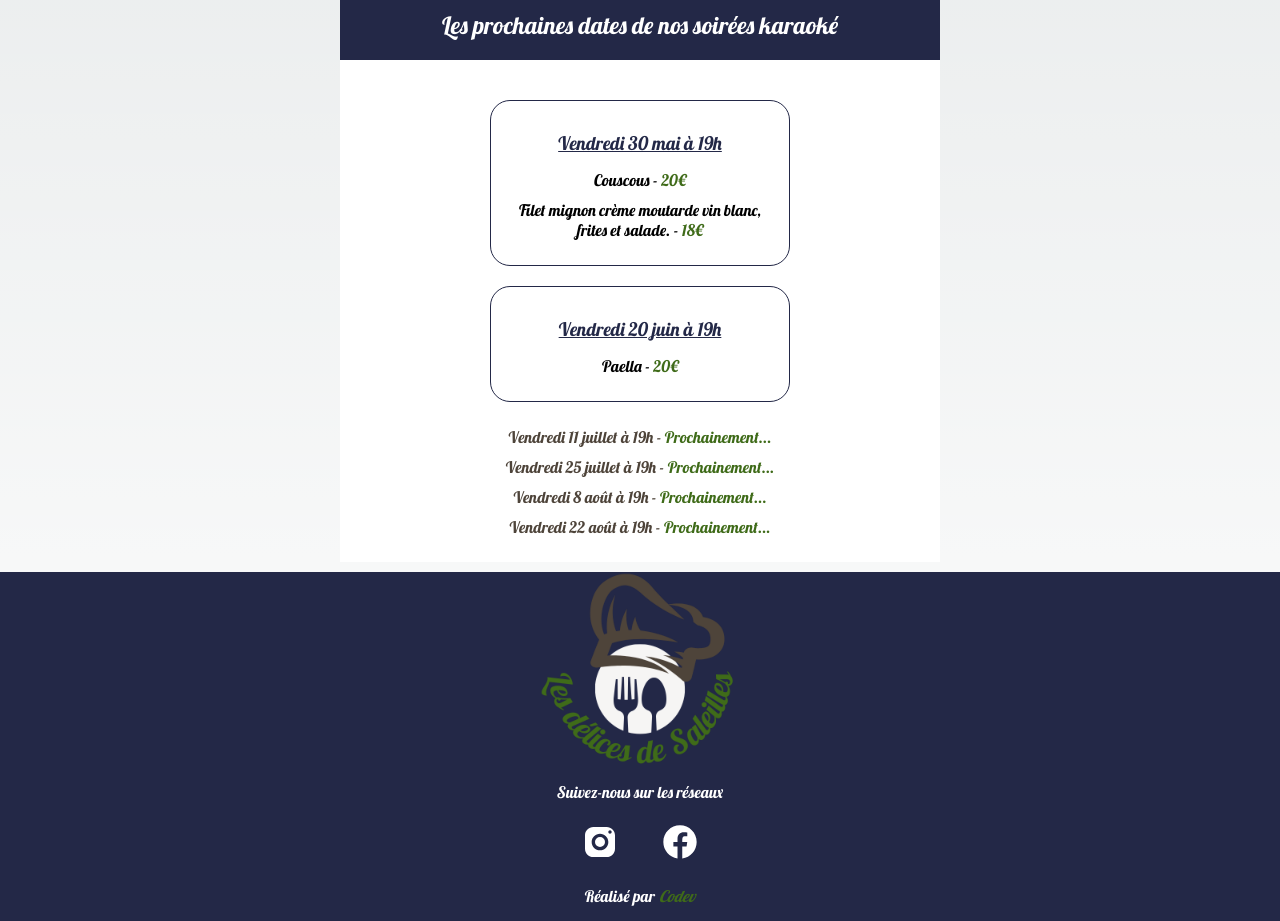
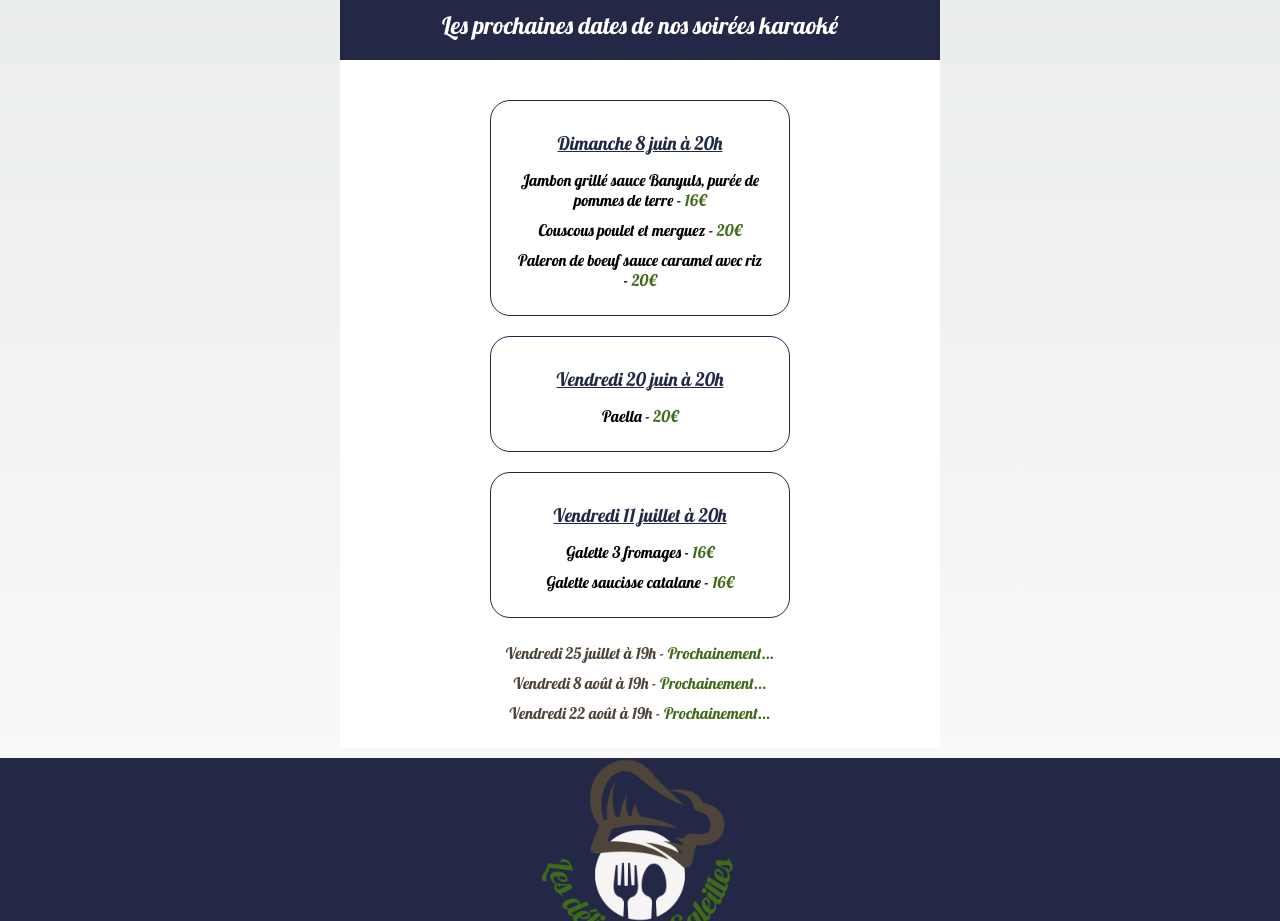
Before and after one commit to AdrienW86/les-delices-de-saleilles, a Next.js app: page /karaoke in a window 1280 px wide. Shown: the part 1160-2081 px from the top of the page. Built offline with nearby package versions, Linux system fonts and the light colour scheme.

Commit message:
mise en ligne

```diff
--- a/components/CardMenu/CardMenu.js
+++ b/components/CardMenu/CardMenu.js
@@ -18,7 +18,6 @@ export default function CardMenu() {
       </div>
       <div className={styles.menu}>
         <p className={styles.p3}> Menu Découverte <span className={styles.label}>  28.90€ </span></p>
-
         <p className={styles.p4}> Entrée </p>
           <p className={styles.p}> La Salade de thon composée </p>
           <p className={styles.p2}> ou </p>
--- a/components/Karaoke/Karaoke.jsx
+++ b/components/Karaoke/Karaoke.jsx
@@ -20,7 +20,6 @@ export default function Karaoke() {
           <p className={styles.p}> 🍽️ Un bon repas à savourer dans une atmosphère détendue </p>
         <h2 className={styles.h3}> Les prochaines dates de nos soirées karaoké </h2>
        <KaraokeCard />
-        <p className={styles.p}> Vendredi 11 juillet à 19h - <span className={styles.span}> Prochainement... </span></p>
         <p className={styles.p}> Vendredi 25 juillet à 19h - <span className={styles.span}> Prochainement... </span></p>
         <p className={styles.p}> Vendredi 8 août à 19h - <span className={styles.span}> Prochainement... </span></p>
         <p className={styles.p}> Vendredi 22 août à 19h - <span className={styles.span}> Prochainement... </span></p>
--- a/components/Karaoke/data.js
+++ b/components/Karaoke/data.js
@@ -1,15 +1,23 @@
 const eventMenus = [
   {
-    date: 'Vendredi 30 mai à 19h',
+    date: 'Dimanche 8 juin à 20h',
     plats: [
-      { nom: 'Couscous', prix: '20€' },
-      { nom: 'Filet mignon crème moutarde vin blanc, frites et salade.', prix: '18€' },
+      { nom: 'Jambon grillé sauce Banyuls, purée de pommes de terre', prix: '16€' },
+      { nom: 'Couscous poulet et merguez', prix: '20€' },
+      { nom: 'Paleron de boeuf sauce caramel avec riz', prix: '20€' },
     ]
   },
   {
-    date: 'Vendredi 20 juin à 19h',
+    date: 'Vendredi 20 juin à 20h',
     plats: [
       { nom: 'Paella', prix: '20€' },
+    ]
+  },
+  {
+    date: 'Vendredi 11 juillet à 20h',
+    plats: [
+      { nom: 'Galette 3 fromages', prix: '16€' },
+      { nom: 'Galette saucisse catalane', prix: '16€' },
     ]
   },
 ];
```
